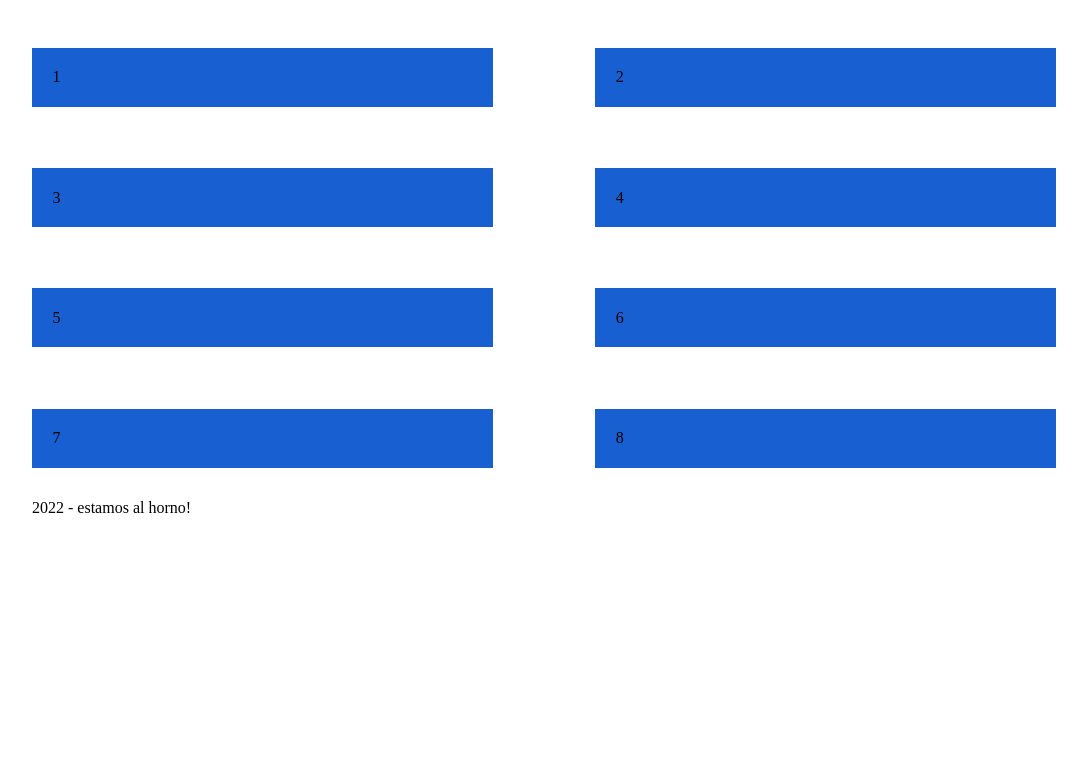
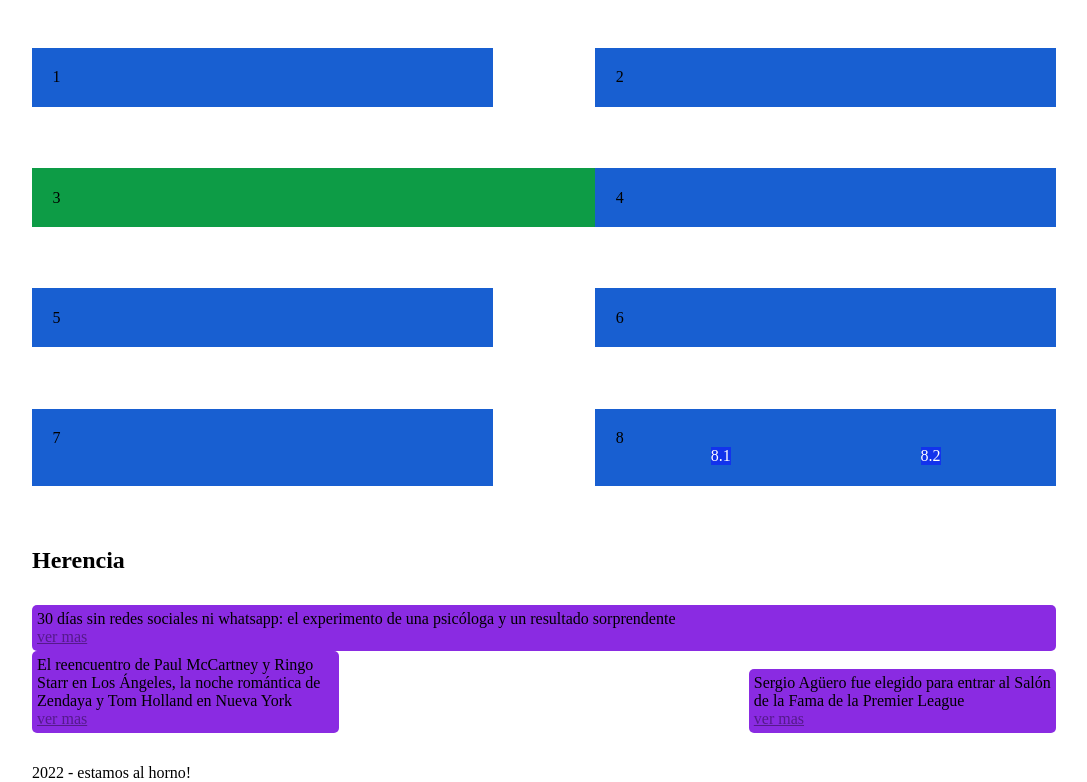
Before and after one commit to guidovarela/pd2_2022, a plain HTML site: page 04_flexbox/pruebas/flexbox.html in a window 1280 px wide. Shown: the part 98-880 px from the top of the page, without its empty margins (96-1183 px from the left). Before the commit the page ends 800 px from the top, so only its background shows below. Drawn offline with Linux system fonts and the light colour scheme.

Commit message:
clase flexbox

```diff
--- a/04_flexbox/pruebas/css/style.css
+++ b/04_flexbox/pruebas/css/style.css
@@ -26,7 +26,19 @@ html{
         padding: 2%;
         /* float: left; */
         margin: 3% 0;
-    }
+        }
+        .sub-item{
+            display: flex;
+            justify-content: space-around;
+        }
+        .sub-item div{
+            background-color: rgba(17, 40, 244, 0.783);
+            color:white
+        }
+        .item3{
+            flex-grow: 1;
+            background-color: rgb(13, 156, 70);
+        }
 
     /* dias */
     .fechas{
@@ -50,3 +62,37 @@ html{
         background-color: rgb(208, 97, 6);
 
     }
+
+    /* noticias */
+    h2{
+        margin: 3% 0;
+    }
+    .contenido{
+        display: flex;
+        flex-direction: row;
+        flex-wrap: wrap;
+        justify-content: space-between;
+        margin: 3% 0;
+        }
+        .noti{
+            padding: 5px;
+            background-color: blueviolet;
+            border-radius: 5px;
+            width: 30%;
+        }
+        /* flex-items */
+        .noti1{
+            order:0;
+            /* flex-grow: 1; */
+        }
+        .noti2{
+            order:0;
+            align-self: end;
+            /* flex-grow: 1; */
+        }
+        .noti3{
+            order:-1;
+            align-self: end;
+            /* flex-grow: 1; */
+            width: 100%;
+        }
--- a/04_flexbox/pruebas/flexbox.html
+++ b/04_flexbox/pruebas/flexbox.html
@@ -33,16 +33,45 @@
         <div class="flex-container">
             <div class="item">1</div>
             <div class="item">2</div>
-            <div class="item">3</div>
+            <div class="item item3">3</div>
             <div class="item">4</div>
             <div class="item">5</div>
             <div class="item">6</div>
             <div class="item">7</div>
-            <div class="item">8</div>
+            <div class="item">
+                <span>8</span>
+                <div class="sub-item">
+                    <div>8.1</div>
+                    <div>8.2</div>
+                </div>
+            </div>
 
             <!-- clear:both -->
         </div>
 
+
+        <h2>Herencia</h2>
+        <section class="contenido">
+            <!-- <h2>Noticias</h2>
+            <div class="noti">
+                <h3 class="titulo">
+                    titulo
+                </h3>
+            </div> -->
+
+            <div class="noti noti1">
+                <p>El reencuentro de Paul McCartney y Ringo Starr en Los Ángeles, la noche romántica de Zendaya y Tom Holland en Nueva York</p>
+                <a href="">ver mas</a>
+            </div>
+            <div class="noti noti2">
+                <p>Sergio Agüero fue elegido para entrar al Salón de la Fama de la Premier League</p>
+                <a href="">ver mas</a>
+            </div>
+            <div class="noti noti3">
+                <p>30 días sin redes sociales ni whatsapp: el experimento de una psicóloga y un resultado sorprendente</p>
+                <a href="">ver mas</a>
+            </div>
+        </section>
 
 
         <footer>
```
